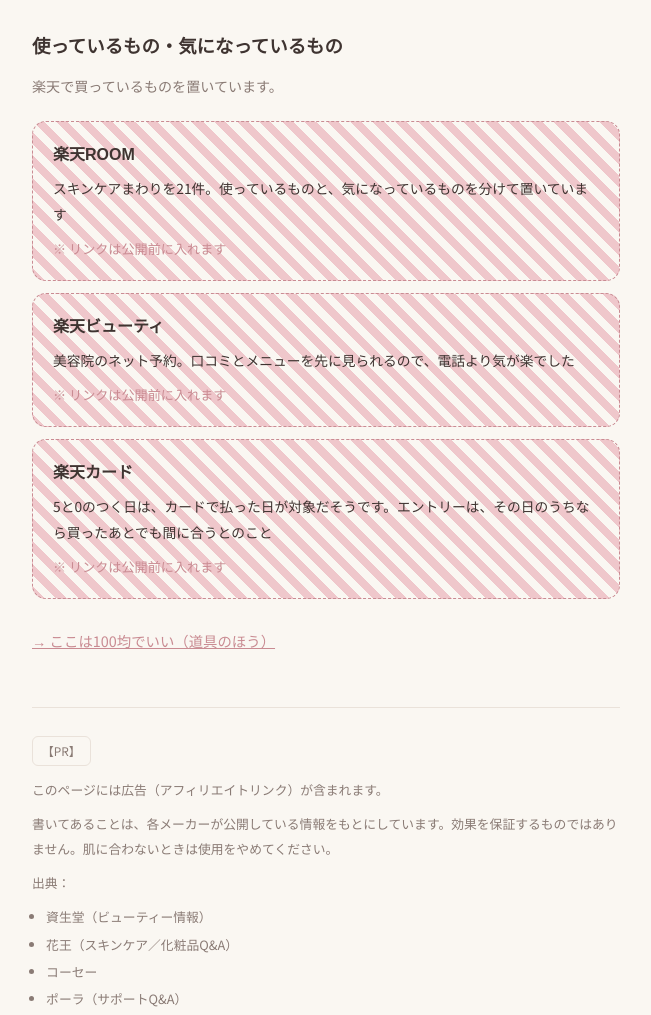
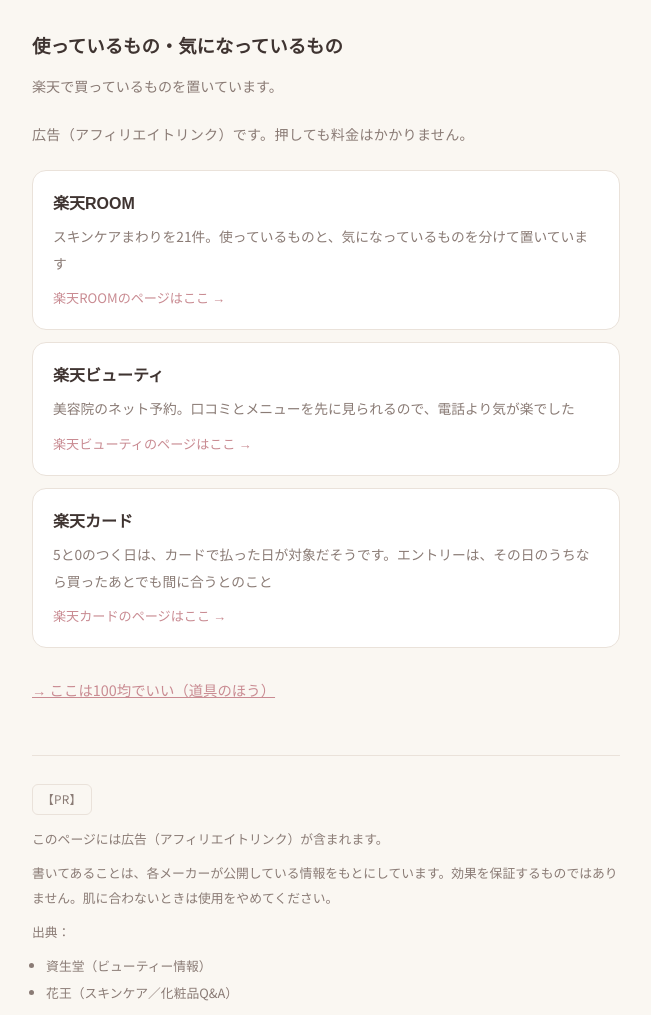
Before and after one commit to akari-3min-care/care, a plain HTML site: page index.html in a window 1280 px wide. Shown: the part 3140-4155 px from the top of the page, without its empty margins (314-965 px from the left). Drawn offline with Linux system fonts and the light colour scheme; a web font is replaced by a local one.

Commit message:
楽天のリンク3本を入れた（ROOM・ビューティ・カード）

```diff
--- a/index.html
+++ b/index.html
@@ -106,6 +106,7 @@ h1 em{font-style:normal; color:var(--accent-deep)}
 .links{margin:56px 0 0; padding-block:36px 0; border-top:1px solid var(--line)}
 .links h2{font-size:1.15rem; margin-bottom:8px}
 .links > p{color:var(--muted); font-size:.88rem; margin:0 0 22px}
+.pr{font-size:.78rem; color:var(--muted); margin:0 0 14px; letter-spacing:.02em}
 .linkgrid{display:flex; flex-direction:column; gap:12px}
 .card{
   display:block; text-decoration:none; background:var(--surface);
@@ -281,24 +282,25 @@ footer li{margin-bottom:3px}
   <section class="links">
     <h2>使っているもの・気になっているもの</h2>
     <p>楽天で買っているものを置いています。</p>
+    <p class="pr">広告（アフィリエイトリンク）です。押しても料金はかかりません。</p>
     <div class="linkgrid">
 
-      <a class="card todo" href="#" aria-disabled="true">
+      <a class="card" href="https://room.rakuten.co.jp/room_5f3dddcd04/items" rel="nofollow sponsored noopener" target="_blank">
         <span class="t">楽天ROOM</span>
         <span class="d">スキンケアまわりを21件。使っているものと、気になっているものを分けて置いています</span>
-        <span class="go">※ リンクは公開前に入れます</span>
+        <span class="go">楽天ROOMのページはここ →</span>
       </a>
 
-      <a class="card todo" href="#" aria-disabled="true">
+      <a class="card" href="https://hb.afl.rakuten.co.jp/hsc/598a016c.28fd3736.17bea68d.eedc2a27/?link_type=text&amp;ut=eyJwYWdlIjoic2hvcCIsInR5cGUiOiJ0ZXh0IiwiY29sIjoxLCJjYXQiOjEsImJhbiI6Im5hbWUiLCJhbXAiOmZhbHNlfQ%3D%3D" rel="nofollow sponsored noopener" target="_blank">
         <span class="t">楽天ビューティ</span>
         <span class="d">美容院のネット予約。口コミとメニューを先に見られるので、電話より気が楽でした</span>
-        <span class="go">※ リンクは公開前に入れます</span>
+        <span class="go">楽天ビューティのページはここ →</span>
       </a>
 
-      <a class="card todo" href="#" aria-disabled="true">
+      <a class="card" href="https://hb.afl.rakuten.co.jp/hsc/5989ef93.3369b3f6.17bea68d.eedc2a27/?link_type=text&amp;ut=eyJwYWdlIjoic2hvcCIsInR5cGUiOiJ0ZXh0IiwiY29sIjoxLCJjYXQiOjEsImJhbiI6Im5hbWUiLCJhbXAiOmZhbHNlfQ%3D%3D" rel="nofollow sponsored noopener" target="_blank">
         <span class="t">楽天カード</span>
         <span class="d">5と0のつく日は、カードで払った日が対象だそうです。エントリーは、その日のうちなら買ったあとでも間に合うとのこと</span>
-        <span class="go">※ リンクは公開前に入れます</span>
+        <span class="go">楽天カードのページはここ →</span>
       </a>
 
     </div>
```
Also changed, not shown: 100kin.html (+5 -2 lines).
